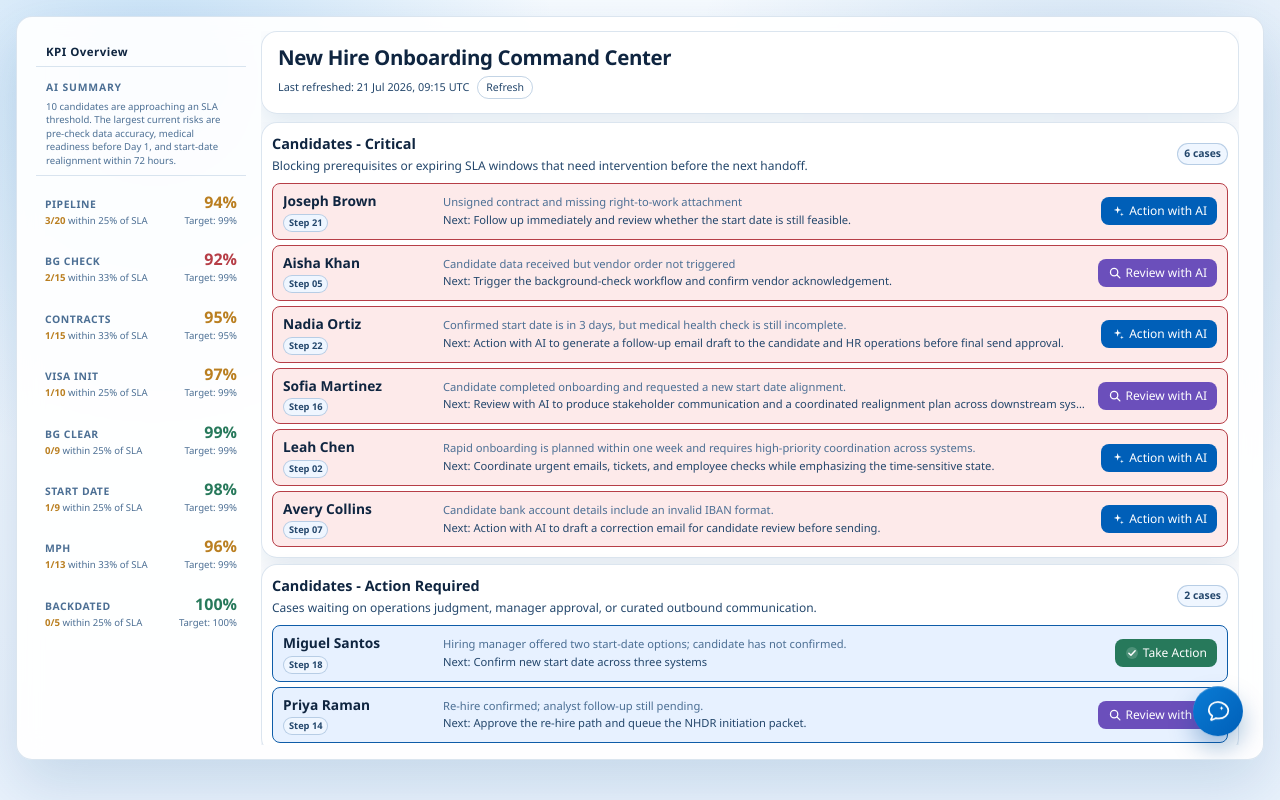
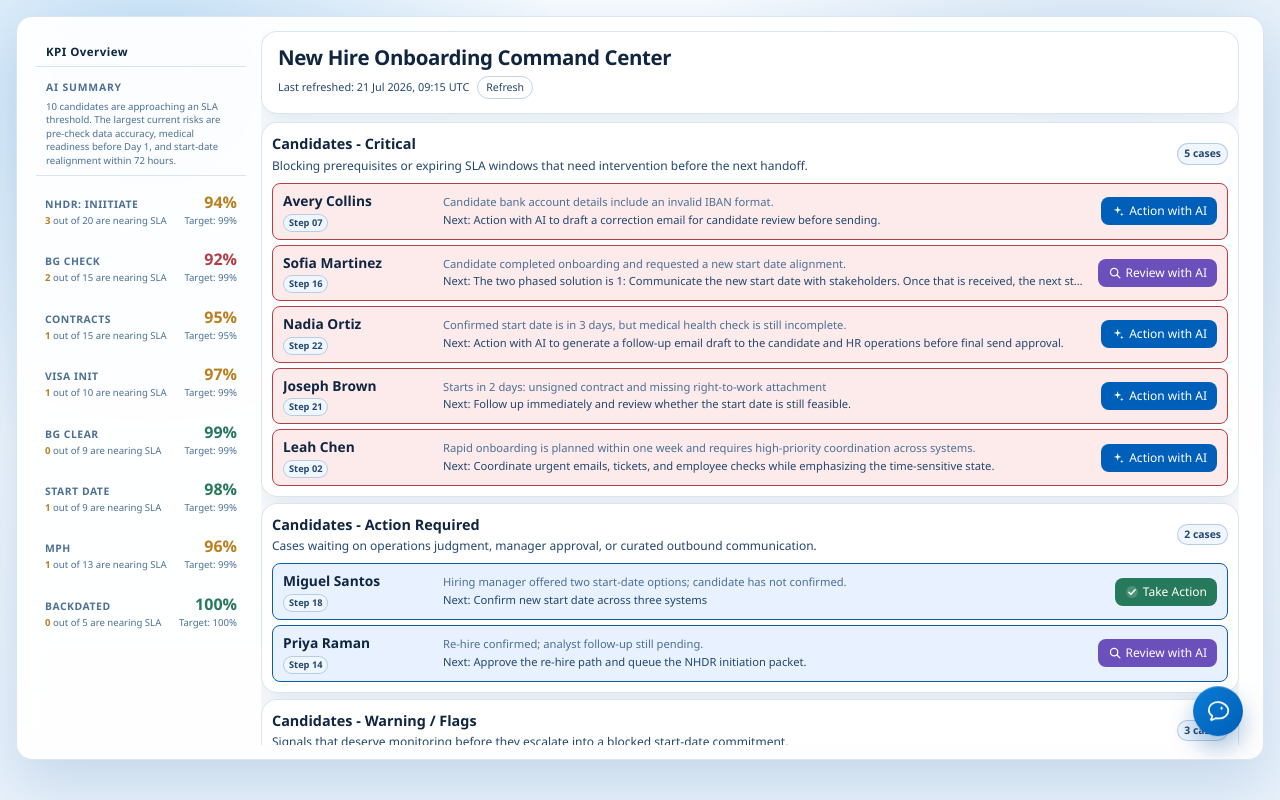
Before and after one commit to michaelbrowngh/onboarding-rfp-demo, a React (Vite) app in the folder new-hire-onboarding-command-center/: page / in a window 1280 px wide. Built offline with nearby package versions, Linux system fonts and the light colour scheme.

Commit message:
adding modifications and ehancements to candidates, workflows and kpi's

```diff
--- a/new-hire-onboarding-command-center/src/app/CommandCenterPage.tsx
+++ b/new-hire-onboarding-command-center/src/app/CommandCenterPage.tsx
@@ -36,8 +36,47 @@ const assistantContext: AssistantContext = {
   guardrailNote: '',
 }
 
+const hiddenCandidateIds = new Set<string>(['case-002'])
+
+const priorityOrderByQueue: Record<
+  CandidateCase['queueCategory'],
+  Record<string, number>
+> = {
+  critical: {
+    'Avery Collins': 0,
+    'Sofia Martinez': 1,
+    'Nadia Ortiz': 2,
+  },
+  warning: {
+    'Jordan Patel': 0,
+  },
+  'action-required': {},
+  'on-track': {},
+}
+
+function sortCandidatesByQueuePriority(
+  candidates: CandidateCase[],
+  queue: CandidateCase['queueCategory'],
+) {
+  const priority = priorityOrderByQueue[queue]
+
+  return [...candidates].sort((a, b) => {
+    const aPriority = priority[a.candidateName] ?? Number.POSITIVE_INFINITY
+    const bPriority = priority[b.candidateName] ?? Number.POSITIVE_INFINITY
+
+    if (aPriority !== bPriority) {
+      return aPriority - bPriority
+    }
+
+    return a.candidateName.localeCompare(b.candidateName)
+  })
+}
+
 function filterCandidates(queue: CandidateCase['queueCategory']) {
-  return candidateCases.filter((candidate) => candidate.queueCategory === queue)
+  return candidateCases.filter(
+    (candidate) =>
+      candidate.queueCategory === queue && !hiddenCandidateIds.has(candidate.id),
+  )
 }
 
 export function CommandCenterPage() {
@@ -54,13 +93,29 @@ export function CommandCenterPage() {
   const withPromotedAction = (candidates: CandidateCase[]) =>
     candidates.map((candidate) =>
       promotedToActionCandidates[candidate.id]
-        ? { ...candidate, actionMode: 'ai-action' as const }
+        ? {
+            ...candidate,
+            actionMode: 'ai-action' as const,
+            nextStep:
+              candidate.id === 'case-010'
+                ? 'Confirmation email has been sent and received by the stakeholders. Continue with Action with AI.'
+                : candidate.nextStep,
+          }
         : candidate
     )
 
-  const criticalCases = withPromotedAction(filterCandidates('critical'))
-  const actionRequiredCases = withPromotedAction(filterCandidates('action-required'))
-  const warningCases = withPromotedAction(filterCandidates('warning'))
+  const criticalCases = sortCandidatesByQueuePriority(
+    withPromotedAction(filterCandidates('critical')),
+    'critical',
+  )
+  const actionRequiredCases = sortCandidatesByQueuePriority(
+    withPromotedAction(filterCandidates('action-required')),
+    'action-required',
+  )
+  const warningCases = sortCandidatesByQueuePriority(
+    withPromotedAction(filterCandidates('warning')),
+    'warning',
+  )
   const allCases = [...criticalCases, ...actionRequiredCases, ...warningCases]
 
   const handleCandidateAction = (candidate: CandidateCase, mode: 'ai-action' | 'ai-review') => {
@@ -78,9 +133,9 @@ export function CommandCenterPage() {
     setSelectedCandidate(undefined)
   }
 
-  const handleReviewPlanConfirmed = (candidateId: string) => {
+  const handleDay1StakeholderEmailSent = (candidateId: string) => {
     setPromotedToActionCandidates((current) => ({ ...current, [candidateId]: true }))
-    setCompletionBanner('Plan confirmed. Queue action is now set to Action with AI for downstream execution.')
+    setCompletionBanner('Stakeholder confirmation email sent. Queue action is now set to Action with AI for downstream execution.')
   }
 
   const handleKpiCandidateFocus = (candidate: CandidateCase) => {
@@ -165,7 +220,7 @@ export function CommandCenterPage() {
               selectedCandidate={selectedCandidate}
               onBackToGeneral={handleBackToGeneral}
               pendingAction={pendingAction}
-              onReviewPlanConfirmed={handleReviewPlanConfirmed}
+              onDay1StakeholderEmailSent={handleDay1StakeholderEmailSent}
             />
           </div>
         </div>
--- a/new-hire-onboarding-command-center/src/components/AssistantSidecar.module.css
+++ b/new-hire-onboarding-command-center/src/components/AssistantSidecar.module.css
@@ -328,7 +328,8 @@
   font: inherit;
   font-size: 0.78rem;
   resize: none;
-  max-height: 140px;
+  min-height: 64px;
+  max-height: 220px;
   overflow-y: auto;
   line-height: 1.3;
 }
--- a/new-hire-onboarding-command-center/src/components/KpiRail.tsx
+++ b/new-hire-onboarding-command-center/src/components/KpiRail.tsx
@@ -46,18 +46,25 @@ function isProjectedMissCandidate(candidate: CandidateCase, kpi: KpiSnapshot) {
 
 function selectKpiCandidates(kpi: KpiSnapshot, candidates: CandidateCase[]) {
   const matcher = kpiCandidateMatchers[kpi.id] ?? (() => true)
-  const scoped = candidates
+  const allSorted = [...candidates].sort((a, b) => remainingPercent(a) - remainingPercent(b))
+  const matched = candidates
     .filter(matcher)
     .sort((a, b) => remainingPercent(a) - remainingPercent(b))
+  const scoped = matched.length > 0 ? matched : allSorted
+  const projectedTarget = Math.max(0, kpi.projectedMissCount)
+  const nearTarget = Math.max(0, kpi.nearSlaCount)
 
   const projected: CandidateCase[] = []
   for (const candidate of scoped) {
+    if (projected.length >= projectedTarget) {
+      break
+    }
     if (isProjectedMissCandidate(candidate, kpi)) {
       projected.push(candidate)
     }
   }
-  for (const candidate of scoped) {
-    if (projected.length >= Math.max(1, kpi.projectedMissCount)) {
+  for (const candidate of allSorted) {
+    if (projected.length >= projectedTarget) {
       break
     }
     if (!projected.some((item) => item.id === candidate.id)) {
@@ -67,6 +74,9 @@ function selectKpiCandidates(kpi: KpiSnapshot, candidates: CandidateCase[]) {
 
   const near: CandidateCase[] = []
   for (const candidate of scoped) {
+    if (near.length >= nearTarget) {
+      break
+    }
     if (projected.some((item) => item.id === candidate.id)) {
       continue
     }
@@ -75,8 +85,8 @@ function selectKpiCandidates(kpi: KpiSnapshot, candidates: CandidateCase[]) {
       near.push(candidate)
     }
   }
-  for (const candidate of scoped) {
-    if (near.length >= Math.max(1, kpi.nearSlaCount)) {
+  for (const candidate of allSorted) {
+    if (near.length >= nearTarget) {
       break
     }
     if (!projected.some((item) => item.id === candidate.id) && !near.some((item) => item.id === candidate.id)) {
@@ -85,8 +95,8 @@ function selectKpiCandidates(kpi: KpiSnapshot, candidates: CandidateCase[]) {
   }
 
   return {
-    near: near.slice(0, Math.max(1, kpi.nearSlaCount)),
-    missed: projected.slice(0, Math.max(1, kpi.projectedMissCount)),
+    near: near.slice(0, nearTarget),
+    missed: projected.slice(0, projectedTarget),
   }
 }
 
@@ -120,6 +130,8 @@ export default function KpiRail({ kpis, summary, candidates, onCandidateFocus }:
       {kpis.map((kpi) => {
         const totalCandidates = kpi.onTrackCount + kpi.nearSlaCount + kpi.projectedMissCount
         const kpiCandidates = selectKpiCandidates(kpi, candidates)
+        const nearCandidates = kpiCandidates.near
+        const missedCandidates = kpiCandidates.missed
         const activeBucket = drilldown?.kpiId === kpi.id ? drilldown.bucket : undefined
         const drilldownCandidates = activeBucket ? kpiCandidates[activeBucket] : []
 
@@ -140,7 +152,7 @@ export default function KpiRail({ kpis, summary, candidates, onCandidateFocus }:
             </div>
             <div className={styles.kpiBottomRow}>
               <div className={styles.kpiCompactNote}>
-                <span className={styles.nearSlaHighlight}>{kpi.nearSlaCount}/{totalCandidates}</span> within {kpi.nearSlaPercentThreshold}% of SLA
+                <span className={styles.nearSlaHighlight}>{kpi.nearSlaCount}</span> out of {totalCandidates} are nearing SLA
               </div>
               <span className={styles.targetDisplay}>Target: {kpi.targetPercent}%</span>
             </div>
@@ -148,11 +160,12 @@ export default function KpiRail({ kpis, summary, candidates, onCandidateFocus }:
               <div className={styles.kpiExpanded}>
                 <div className={styles.equationBlock}>
                   <div className={styles.equationRow}>
-                    <span className={styles.equationLabel}>On-track</span>
-                    <span className={`${styles.equationValue} ${styles.kpiValueOnTrack}`}>{kpi.onTrackCount}</span>
+                    <span className={styles.equationLabel}>Active</span>
+                    <span className={styles.equationTotal}>{totalCandidates}</span>
                   </div>
                   <div className={styles.equationRow}>
                     <span className={styles.equationLabel}>Near SLA</span>
+                    {nearCandidates.length > 0 ? (
                       <button
                         type="button"
                         className={`${styles.equationCountButton} ${styles.kpiValueWarning}`}
@@ -163,9 +176,13 @@ export default function KpiRail({ kpis, summary, candidates, onCandidateFocus }:
                       >
                         {kpi.nearSlaCount}
                       </button>
+                    ) : (
+                      <span className={`${styles.equationValue} ${styles.kpiValueWarning}`}>{kpi.nearSlaCount}</span>
+                    )}
                   </div>
                   <div className={styles.equationRow}>
-                    <span className={styles.equationLabel}>Missed SLA</span>
+                    <span className={styles.equationLabel}>Total Missed SLA</span>
+                    {missedCandidates.length > 0 ? (
                       <button
                         type="button"
                         className={`${styles.equationCountButton} ${styles.kpiValueCritical}`}
@@ -176,15 +193,17 @@ export default function KpiRail({ kpis, summary, candidates, onCandidateFocus }:
                       >
                         {kpi.projectedMissCount}
                       </button>
+                    ) : (
+                      <span className={`${styles.equationValue} ${styles.kpiValueCritical}`}>{kpi.projectedMissCount}</span>
+                    )}
                   </div>
-                  <div className={styles.equationDivider} />
                   <div className={styles.equationRow}>
-                    <span className={styles.equationLabel}>Total</span>
-                    <span className={styles.equationTotal}>{totalCandidates}</span>
+                    <span className={styles.equationLabel}>Total Completed</span>
+                    <span className={`${styles.equationValue} ${styles.kpiValueOnTrack}`}>{kpi.onTrackCount}</span>
                   </div>
                 </div>
 
-                {activeBucket && (
+                {activeBucket && drilldownCandidates.length > 0 && (
                   <section
                     className={styles.kpiDrilldown}
                     aria-label={`${kpi.shortLabel} ${activeBucket === 'near' ? 'near SLA' : 'missed SLA'} candidates`}
@@ -192,9 +211,6 @@ export default function KpiRail({ kpis, summary, candidates, onCandidateFocus }:
                     <p className={styles.kpiDrilldownTitle}>
                       {activeBucket === 'near' ? 'Near SLA candidates' : 'Projected/missed SLA candidates'}
                     </p>
-                    {drilldownCandidates.length === 0 ? (
-                      <p className={styles.kpiDrilldownEmpty}>No candidates currently mapped to this KPI bucket.</p>
-                    ) : (
                     <div className={styles.kpiDrilldownList}>
                       {drilldownCandidates.map((candidate) => (
                         <button
@@ -217,7 +233,6 @@ export default function KpiRail({ kpis, summary, candidates, onCandidateFocus }:
                         </button>
                       ))}
                     </div>
-                    )}
                   </section>
                 )}
               </div>
--- a/new-hire-onboarding-command-center/src/data/candidateCases.json
+++ b/new-hire-onboarding-command-center/src/data/candidateCases.json
@@ -6,7 +6,7 @@
     "phase": "Pre-Start Date and HR Handoff",
     "stepNumber": 21,
     "stepLabel": "Contract Creation",
-    "statusLabel": "Unsigned contract and missing right-to-work attachment",
+    "statusLabel": "Starts in 2 days: unsigned contract and missing right-to-work attachment",
     "severityLabel": "Critical",
     "riskReason": "Starts in 2 days. Employment contract is unsigned and required documents are incomplete.",
     "nextStep": "Follow up immediately and review whether the start date is still feasible.",
@@ -207,7 +207,7 @@
     "statusLabel": "Candidate completed onboarding and requested a new start date alignment.",
     "severityLabel": "Critical",
     "riskReason": "The revised start date needs coordinated stakeholder updates and system notifications to avoid a downstream miss.",
-    "nextStep": "Review with AI to produce stakeholder communication and a coordinated realignment plan across downstream systems.",
+    "nextStep": "The two phased solution is 1: Communicate the new start date with stakeholders. Once that is received, the next step is to update all downstream systems: CRM, SuccessFactors, EC, and Payroll.",
     "startDateLabel": "Starts in 3 days",
     "slaHoursRemaining": 4,
     "slaWindowHours": 24,
--- a/new-hire-onboarding-command-center/src/data/kpiSnapshots.json
+++ b/new-hire-onboarding-command-center/src/data/kpiSnapshots.json
@@ -1,8 +1,8 @@
 [
   {
     "id": "pipeline-total",
-    "label": "Pipeline Candidates",
-    "shortLabel": "Pipeline",
+    "label": "NHDR: Iniitiate",
+    "shortLabel": "NHDR: Iniitiate",
     "compliancePercent": 94,
     "targetPercent": 99,
     "slaWindowHours": 168,
--- a/new-hire-onboarding-command-center/src/utils/agentResponses.ts
+++ b/new-hire-onboarding-command-center/src/utils/agentResponses.ts
@@ -130,12 +130,8 @@ export function getMockCandidateResponse(
     if (candidate.id === 'case-010') {
       const text =
         `**${candidate.candidateName}** requires a Day 1 realignment plan with guided execution.\n\n` +
-        `**Proposed multi-step resolution:**\n` +
-        `1. Draft stakeholder realignment email for recruiting, HR, and manager approval.\n` +
-        `2. Send approved stakeholder communication and capture acknowledgements.\n` +
-        `3. Notify the candidate once the realigned date is confirmed.\n` +
-        `4. Update downstream systems: CRM, SuccessFactors, EC, and Payroll.\n\n` +
-        `Confirm this plan to enable **Action with AI** in the queue and run the execution steps.`
+        `Phase 1: Confirm the new start date with stakeholders.\n` +
+        `\nPhase 2: Once confirmed, exectute **Action with AI** for downstream system updates.`
       return { text, delayMs: 850 }
     }
 
@@ -155,6 +151,13 @@ export function getMockCandidateResponse(
 
   // Take follow-up action (will trigger step UI separately)
   if (normalizedPrompt.includes('follow-up') || normalizedPrompt.includes('action')) {
+    if (candidate.id === 'case-012') {
+      return {
+        text: `${candidate.candidateName} has an incorrect IBAN format. We're going to send an email to get the new IBAN value. Here is an email draft:`,
+        delayMs: 600,
+      }
+    }
+
     return {
       text: `I'll help you with the next steps for **${candidate.candidateName}**. Starting now…`,
       delayMs: 600,
@@ -255,38 +258,52 @@ Onboarding Operations`,
 export function getDay1RealignmentExecutionSteps(): FollowUpStep[] {
   return [
     {
-      id: 'step-1-stakeholder-draft',
-      label: 'Draft stakeholder realignment email (Recruiting, HR, Hiring Manager)',
-      status: 'pending' as const,
-    },
-    {
-      id: 'step-2-stakeholder-send',
-      label: 'Send approved stakeholder email and log acknowledgements',
-      status: 'pending' as const,
-    },
-    {
-      id: 'step-3-candidate-inform',
-      label: 'Inform candidate of the confirmed realigned start date',
-      status: 'pending' as const,
-    },
-    {
-      id: 'step-4-crm',
+      id: 'step-1-crm',
       label: 'Update CRM record',
       status: 'pending' as const,
     },
     {
-      id: 'step-5-successfactors',
+      id: 'step-2-successfactors',
       label: 'Update SuccessFactors record',
       status: 'pending' as const,
     },
     {
-      id: 'step-6-ec',
+      id: 'step-3-ec',
       label: 'Update EC record',
       status: 'pending' as const,
     },
     {
-      id: 'step-7-payroll',
+      id: 'step-4-payroll',
       label: 'Update Payroll record',
+      status: 'pending' as const,
+    },
+  ]
+}
+
+export function getDay1StakeholderConfirmationSteps(): FollowUpStep[] {
+  return [
+    {
+      id: 'step-1-stakeholder-confirmation-draft',
+      label: 'Review stakeholder start-date confirmation email',
+      status: 'pending' as const,
+      draftEmail: `Subject: Start Date Realignment Confirmation Needed - Sofia Martinez
+
+Hi Team,
+
+Sofia Martinez has requested a start date realignment. Please confirm the updated start date so we can proceed with downstream system updates.
+
+Requested action:
+- Confirm the final agreed start date.
+- Reply in this thread once confirmed.
+
+After confirmation is received, we will update CRM, SuccessFactors, EC, and Payroll.
+
+Thank you,
+Onboarding Operations`,
+    },
+    {
+      id: 'step-2-stakeholder-confirmation-send',
+      label: 'Send stakeholder confirmation email',
       status: 'pending' as const,
     },
   ]
@@ -328,6 +345,12 @@ export function getFollowUpCompletionResponse(
     if (candidate.id === 'case-008') {
       return {
         text: `**Medical follow-up email sent** to ${candidate.candidateName}. The case remains in critical watch until medical completion is confirmed.`,
+        delayMs: 600,
+      }
+    }
+    if (candidate.id === 'case-010') {
+      return {
+        text: `**Stakeholder email sent and confirmation received** for ${candidate.candidateName}. Continue with **Action with AI** to update CRM, SuccessFactors, EC, and Payroll.`,
         delayMs: 600,
       }
     }
```
Also changed, not shown: new-hire-onboarding-command-center/src/components/AssistantSidecar.tsx (+52 -11 lines), 1 other file (tests, documents, lock files or other folders). Lines whose indentation alone changed are shown as unchanged.
